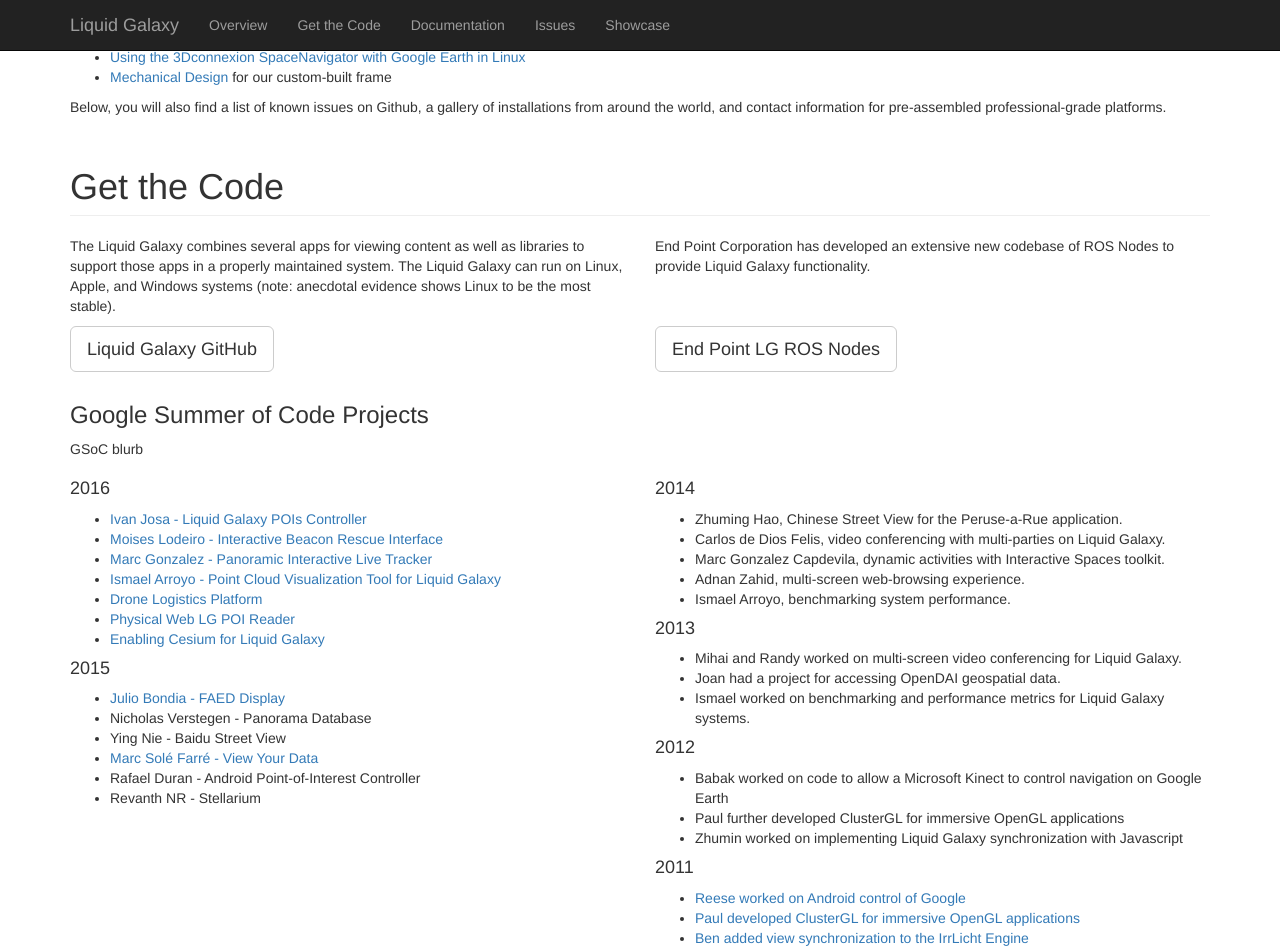
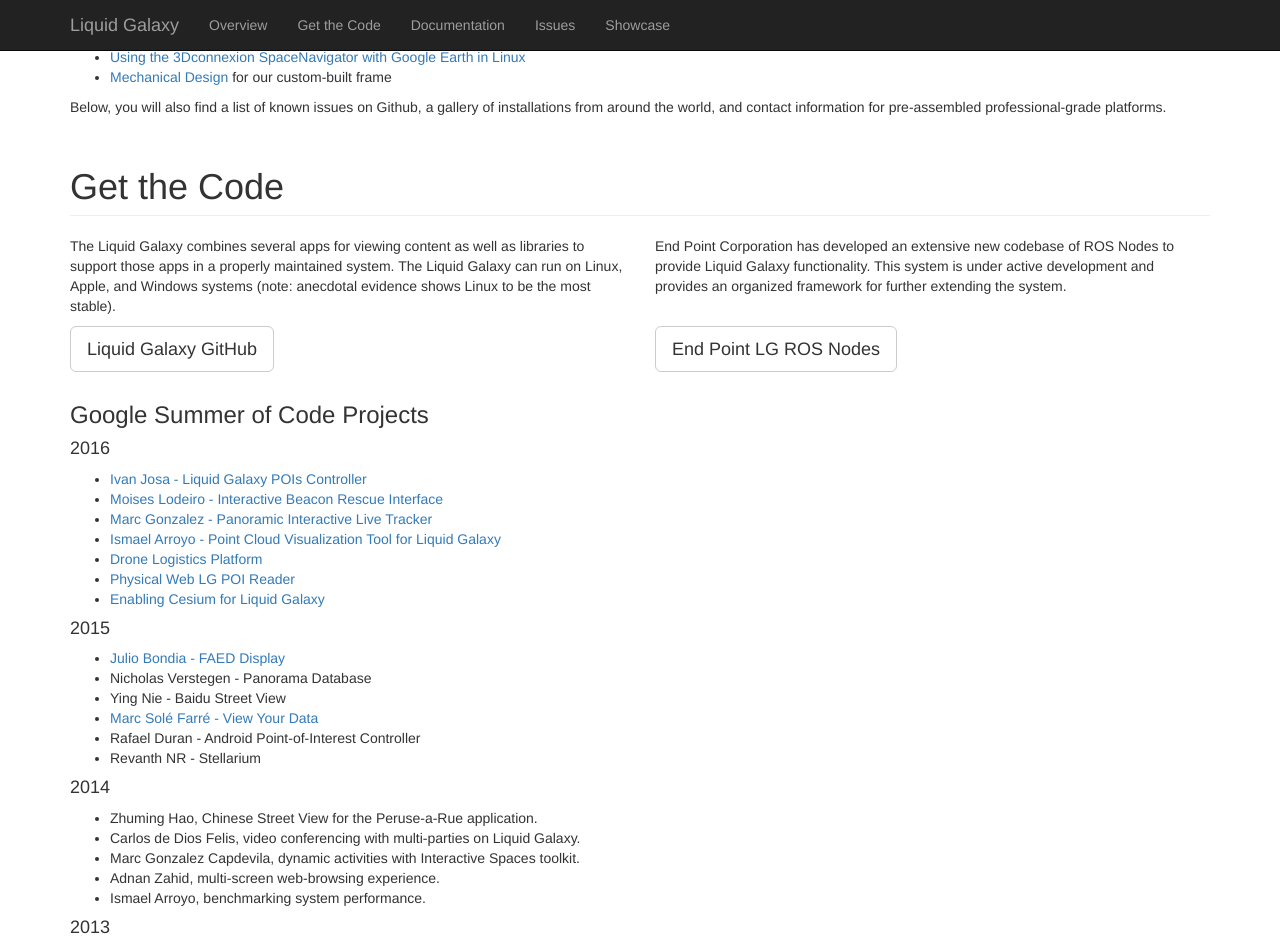
Before and after one commit to EndPointCorp/liquidgalaxy_wip, a Jekyll site: the page index.html, which Jekyll copies as it is, in a window 1280 px wide and 1400 px high, scrolled down 644 px. Shown: the top 950 px of the window. Built offline with Jekyll 4.4.1, drawn with Linux system fonts in a browser that asks for light colours.

Commit message:
Tweak some small things to get ready to put the site live:
- Change "code-table" to "code-columns", as it doesn't use a table any more
- Change sections' margin-bottom to be smaller for smaller screens
- Revert GSoC Get the Code section back to being in one column, not two
- Add an installation pin for Lleida University

```diff
--- a/css/style.css
+++ b/css/style.css
@@ -47,7 +47,7 @@
     padding: 0 10px 0 0;
 }
 
-.code-table {
+.code-columns {
     display: inline;
 }
 
@@ -74,10 +74,16 @@
     .code-text {
         display: inline;
     }
+    .section {
+        margin-bottom: 30px;
+    }
 }
 
 @media (max-width: 320px) {
     .header-bg {
         background: url("/liquidgalaxy_wip/img/black35.png") repeat 0 0, url("/liquidgalaxy_wip/img/lg-0.jpg") no-repeat -275px 0/275%;
     }
+    .section {
+        margin-bottom: 10px;
+    }
 }
--- a/index.html
+++ b/index.html
@@ -63,26 +63,25 @@
     </div>
     <div class="section" id="get-the-code">
       <h1 class="page-header">Get the Code</h1>
-      <div class="code-table">
+      <div class="code-columns"><!--hidden on small screens, shown on large-->
         <div class="row">
           <div class="col-sm-6"><p>The Liquid Galaxy combines several apps for viewing content as well as libraries to support those apps in a properly maintained system. The Liquid Galaxy can run on Linux, Apple, and Windows systems (note: anecdotal evidence shows Linux to be the most stable).</p></div>
-          <div class="col-sm-6"><p>End Point Corporation has developed an extensive new codebase of ROS Nodes to provide Liquid Galaxy functionality.</p></div>
+          <div class="col-sm-6"><p>End Point Corporation has developed an extensive new codebase of ROS Nodes to provide Liquid Galaxy functionality. This system is under active development and provides an organized framework for further extending the system.</p></div>
         </div>
         <div class="row">
           <div class="col-sm-6"><p><a class="btn btn-default btn-lg" href="https://github.com/liquidgalaxy/liquid-galaxy/" role="button">Liquid Galaxy GitHub</a></p></div>
           <div class="col-sm-6"><p><a class="btn btn-default btn-lg" href="https://github.com/EndPointCorp/lg_ros_nodes" role="button">End Point LG ROS Nodes</a></p></div>
         </div>
       </div>
-      <div class="code-text">
+      <div class="code-text"><!--hidden on large screens, shown on small-->
         <p>The Liquid Galaxy combines several apps for viewing content as well as libraries to support those apps in a properly maintained system. The Liquid Galaxy can run on Linux, Apple, and Windows systems (note: anecdotal evidence shows Linux to be the most stable).</p>
         <p><a class="btn btn-default btn-lg" href="https://github.com/liquidgalaxy/liquid-galaxy/" role="button">Liquid Galaxy GitHub</a></p>
-        <p>End Point Corporation has developed an extensive new codebase of ROS Nodes to provide Liquid Galaxy functionality.</p>
+        <p>End Point Corporation has developed an extensive new codebase of ROS Nodes to provide Liquid Galaxy functionality. This system is under active development and provides an organized framework for further extending the system.</p>
         <p><a class="btn btn-default btn-lg" href="https://github.com/EndPointCorp/lg_ros_nodes" role="button">End Point LG ROS Nodes</a></p>
       </div>
       <h3>Google Summer of Code Projects</h3>
-      <p>GSoC blurb</p>
-      <div class="row">
-        <div class="col-sm-6">
+      <!--<div class="row">
+        <div class="col-sm-6">-->
           <h4>2016</h4>
           <ul>
             <li><a href="https://github.com/LiquidGalaxyLAB/Liquid-Galaxy-POIs-Controller">Ivan Josa - Liquid Galaxy POIs Controller</a></li>
@@ -103,8 +102,8 @@
             <li>Rafael Duran - Android Point-of-Interest Controller</li>
             <li>Revanth NR - Stellarium</li>
           </ul>
-        </div>
-        <div class="col-sm-6">
+        <!--</div>
+        <div class="col-sm-6">-->
           <h4>2014</h4>
           <ul>
             <li>Zhuming Hao, Chinese Street View for the Peruse-a-Rue application.</li>
@@ -134,8 +133,8 @@
             <li><a href="https://github.com/bieh/clustergl">Paul developed ClusterGL for immersive OpenGL applications</a></li>
             <li><a href="https://github.com/bwright/gsoc2011">Ben added view synchronization to the IrrLicht Engine</a></li>
           </ul>
-        </div>
-      </div>
+        <!--</div>
+      </div>-->
     </div>
 
     <div class="row">
--- a/js/installations.js
+++ b/js/installations.js
@@ -464,6 +464,12 @@
         place: 'Düsseldorf, Germany',
     },
     {
+        latitude: '41.616667',
+        longitude: '0.633333',
+        title: 'Lleida University',
+        place: 'Lleida, Spain',
+    },
+    {
         latitude: '52.516667',
         longitude: '13.383333',
         title: 'Google',
```
